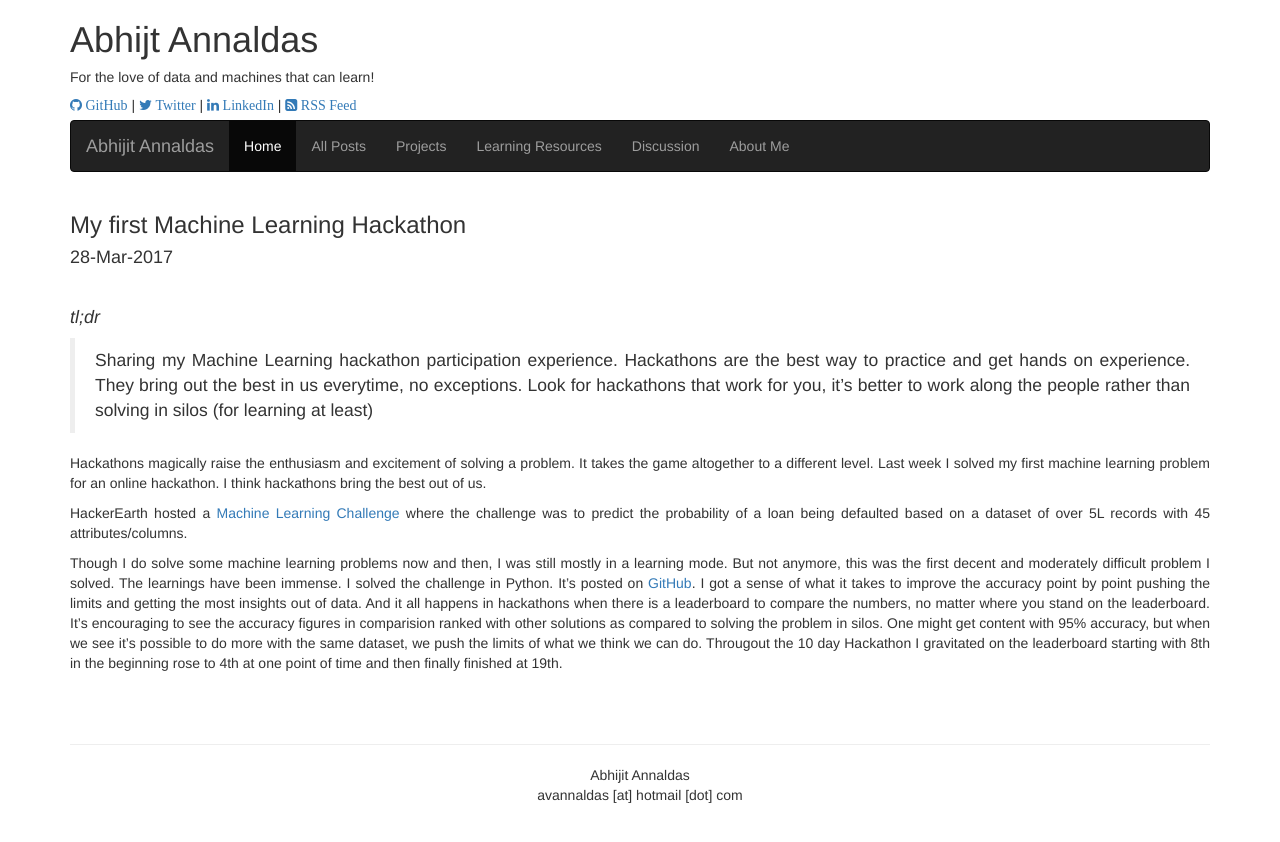
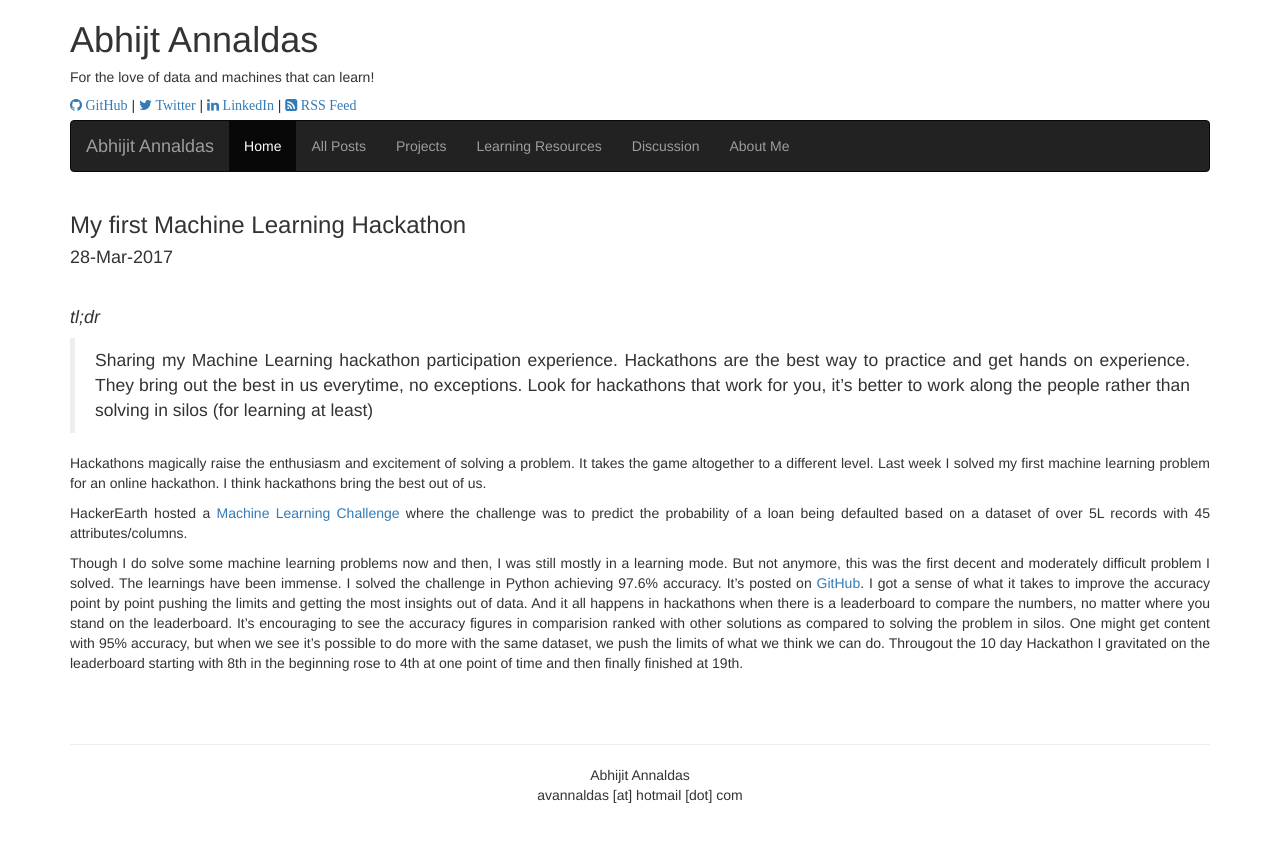
Before and after one commit to devm1023/ML_project, a Jekyll site: the page built from _posts/2017-03-28-my-first-machine-learning-hackathon.markdown, in a window 1280 px wide. Shown: the top 842 px of the page. Built offline with Jekyll 4.4.1, drawn with Linux system fonts in a browser that asks for light colours; nearby versions of some CDN libraries; comment, search, counter and statistics services are not loaded.

Commit message:
Update 2017-03-28-my-first-machine-learning-hackathon.markdown

```diff
--- a/_posts/2017-03-28-my-first-machine-learning-hackathon.markdown
+++ b/_posts/2017-03-28-my-first-machine-learning-hackathon.markdown
@@ -13,4 +13,4 @@ Hackathons magically raise the enthusiasm and excitement of solving a problem. I
 
 HackerEarth hosted a <A href="https://www.hackerearth.com/problem/machine-learning/bank-fears-loanliness/" target="_blank">Machine Learning Challenge</A> where the challenge was to predict the probability of a loan being defaulted based on a dataset of over 5L records with 45 attributes/columns.
 
-Though I do solve some machine learning problems now and then, I was still mostly in a learning mode. But not anymore, this was the first decent and moderately difficult problem I solved. The learnings have been immense. I solved the challenge in Python. It's posted on [GitHub](https://github.com/avannaldas/Loan-Defaulter-Prediction-Machine-Learning){:target="_blank"}. I got a sense of what it takes to improve the accuracy point by point pushing the limits and getting the most insights out of data. And it all happens in hackathons when there is a leaderboard to compare the numbers, no matter where you stand on the leaderboard. It's encouraging to see the accuracy figures in comparision ranked with other solutions as compared to solving the problem in silos. One might get content with 95% accuracy, but when we see it's possible to do more with the same dataset, we push the limits of what we think we can do. Througout the 10 day Hackathon I gravitated on the leaderboard starting with 8th in the beginning rose to 4th at one point of time and then finally finished at 19th.
+Though I do solve some machine learning problems now and then, I was still mostly in a learning mode. But not anymore, this was the first decent and moderately difficult problem I solved. The learnings have been immense. I solved the challenge in Python achieving 97.6% accuracy. It's posted on [GitHub](https://github.com/avannaldas/Loan-Defaulter-Prediction-Machine-Learning){:target="_blank"}. I got a sense of what it takes to improve the accuracy point by point pushing the limits and getting the most insights out of data. And it all happens in hackathons when there is a leaderboard to compare the numbers, no matter where you stand on the leaderboard. It's encouraging to see the accuracy figures in comparision ranked with other solutions as compared to solving the problem in silos. One might get content with 95% accuracy, but when we see it's possible to do more with the same dataset, we push the limits of what we think we can do. Througout the 10 day Hackathon I gravitated on the leaderboard starting with 8th in the beginning rose to 4th at one point of time and then finally finished at 19th.
```
